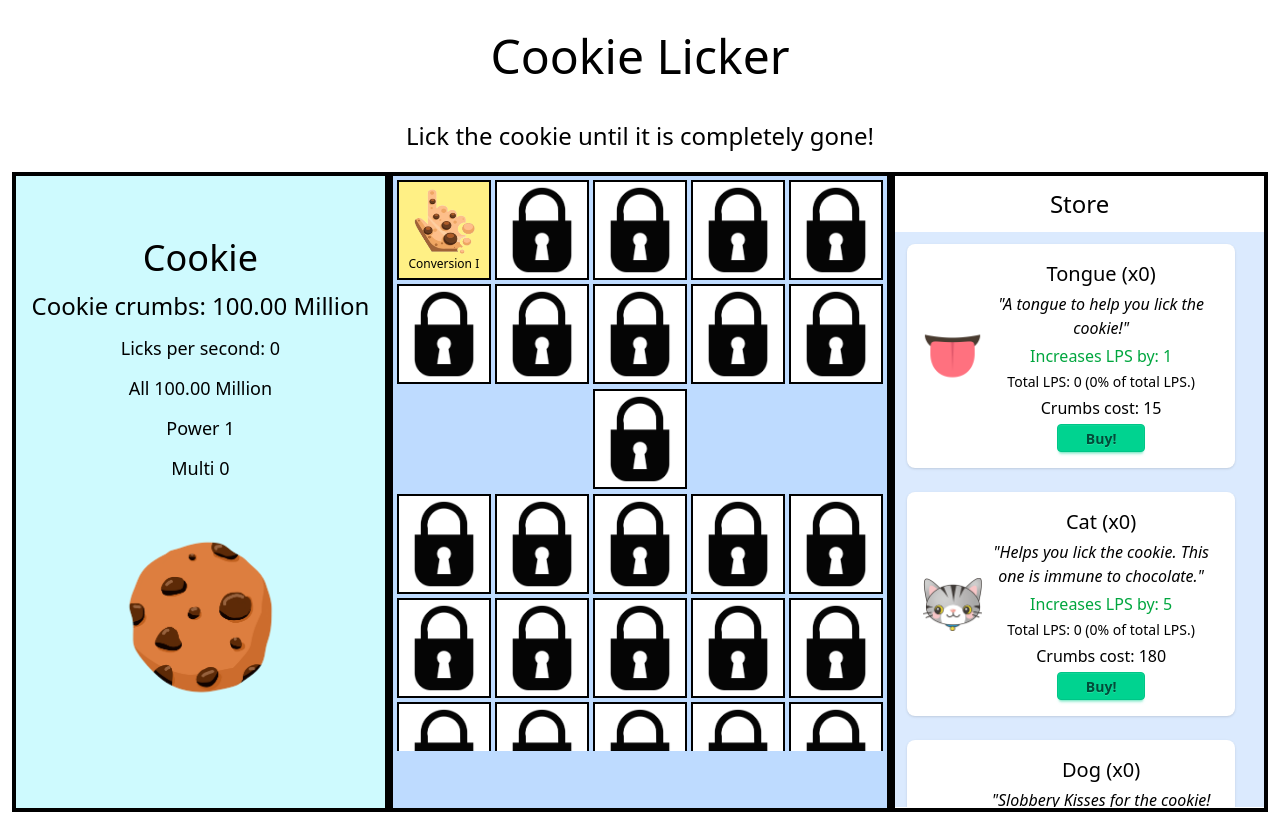
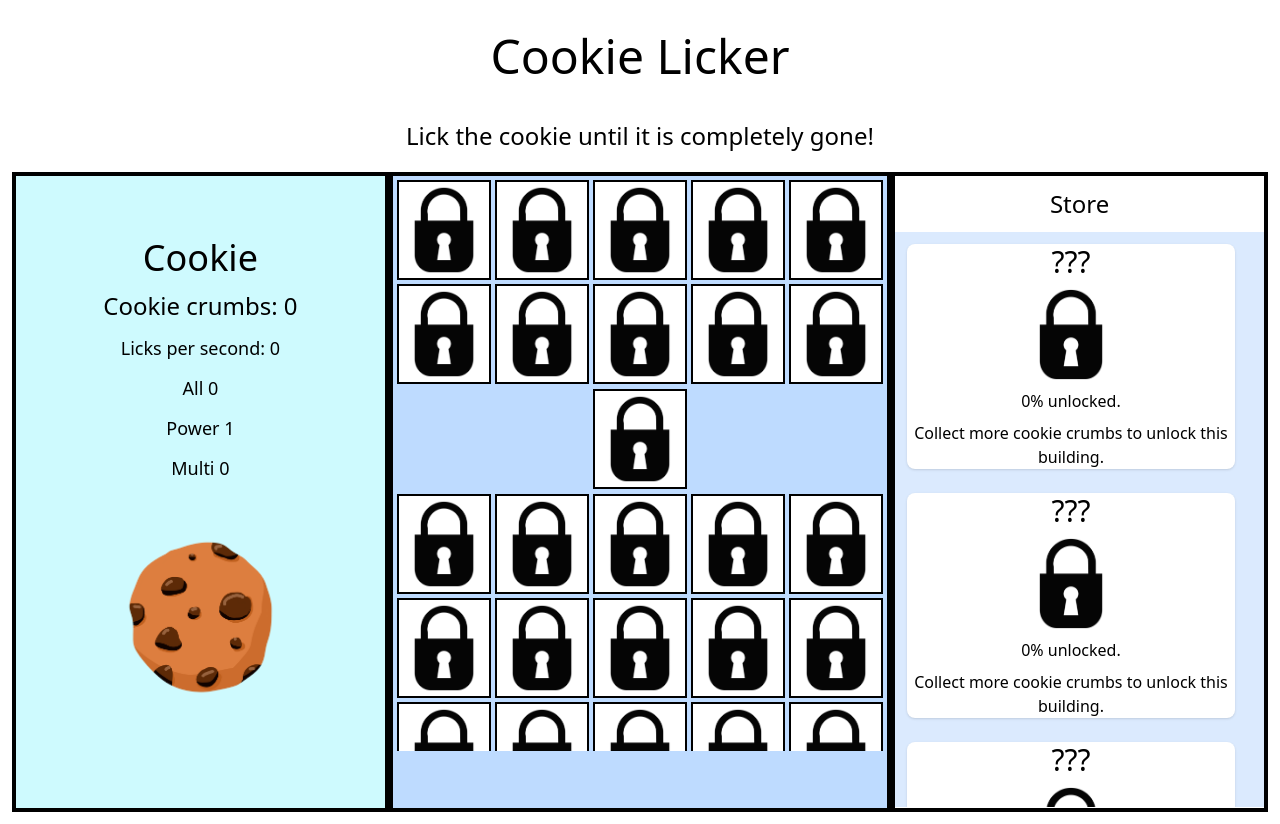
Before and after one commit to staten-island-tech/vue-reactivity-project-Nom075, a Vue app in the folder Nom/: page / in a window 1280 px wide. Built offline with nearby package versions, Linux system fonts and the light colour scheme.

Commit message:
ewrewtrthrhth

```diff
--- a/Nom/src/components/mainCookie.vue
+++ b/Nom/src/components/mainCookie.vue
@@ -22,7 +22,7 @@ const game_ID = setInterval(() => {
         totalCookieMade.value = totalCookieMade.value.plus(LicksPerSecond.value.div(5))
     }
     currentCrumbs.value = rounder(currentCrumbs.value, "cc")
-}, 200)
+}, 10)
 
 
 
--- a/Nom/src/components/shop.vue
+++ b/Nom/src/components/shop.vue
@@ -8,9 +8,8 @@
 </template>
 
 <script setup>
-import {ref} from 'vue'
 import buildingCard from '@/components/buildingCard.vue';
-import { currentCrumbs, LicksPerSecond, LickPower, rounder, D, buildings, calculateLPS} from '@/router/cookieVariables';
+import { currentCrumbs, rounder, D, buildings, calculateLPS} from '@/router/cookieVariables';
 
 
 function buyingCalculation(building){
@@ -26,6 +25,7 @@ function buyingCalculation(building){
 }
 
 
+
 </script>
 
 <style scoped>
--- a/Nom/src/components/upgrade.vue
+++ b/Nom/src/components/upgrade.vue
@@ -7,7 +7,6 @@
 </template>
 
 <script setup>
-import { ref } from "vue";
 import upgradeCard from "@/components/upgradeCard.vue"
 import { upgrades } from "@/router/cookieVariables";
 
--- a/Nom/src/router/cookieVariables.js
+++ b/Nom/src/router/cookieVariables.js
@@ -1,11 +1,11 @@
 import {ref} from "vue"
 import Decimal from "decimal.js"
 
-export const currentCrumbs = ref(new Decimal("1e8"))
+export const currentCrumbs = ref(new Decimal(0))
 export const LicksPerSecond = ref(new Decimal(0))
 export const LickPower = ref(new Decimal(1))
 export const LickPowerConversion = ref(new Decimal(0))
-export const totalCookieMade = ref(new Decimal("1e8"))
+export const totalCookieMade = ref(new Decimal(0))
 export const purchasedUpgrades = ref([])
 
 export const buildings= ref([
```
